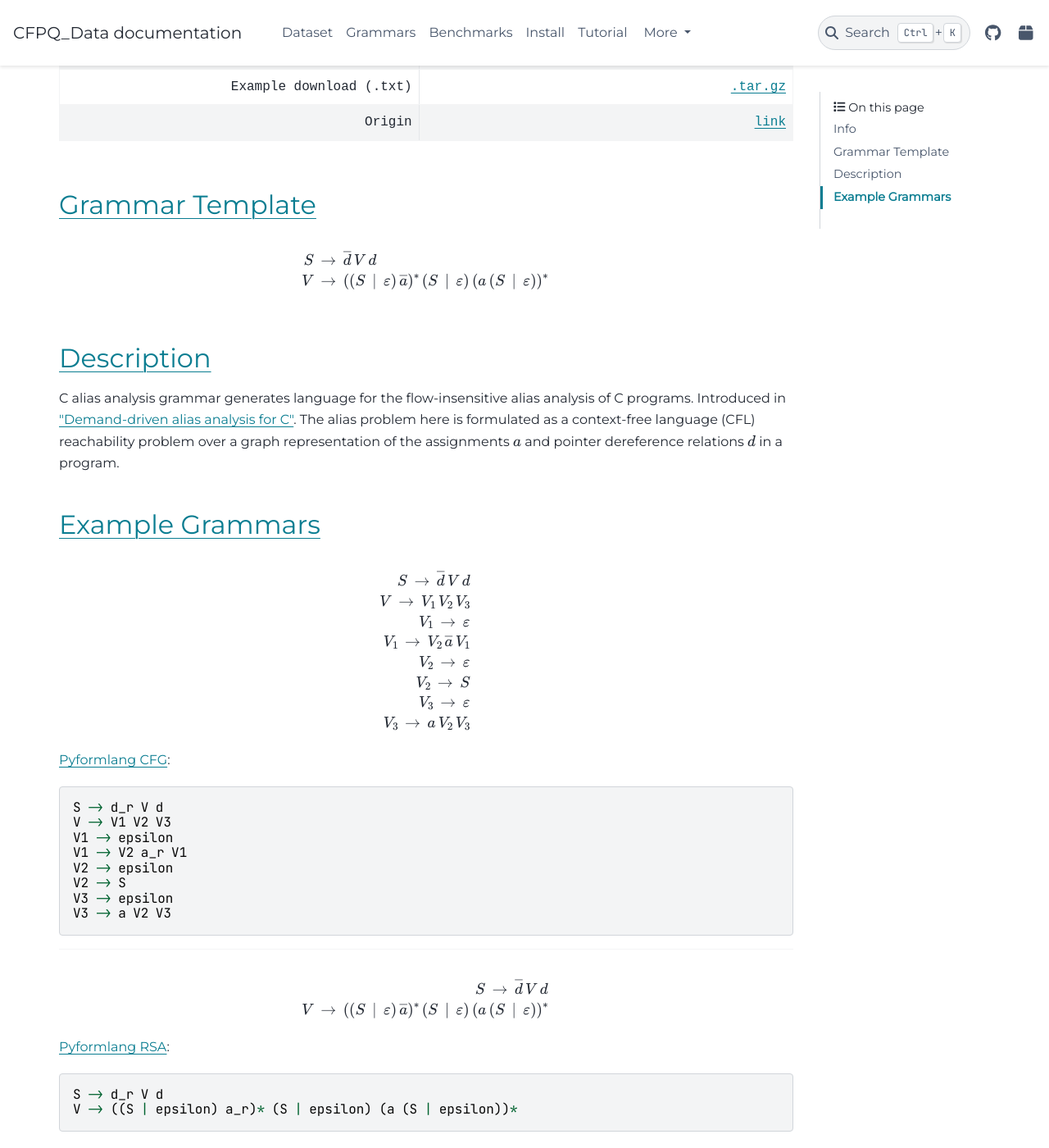
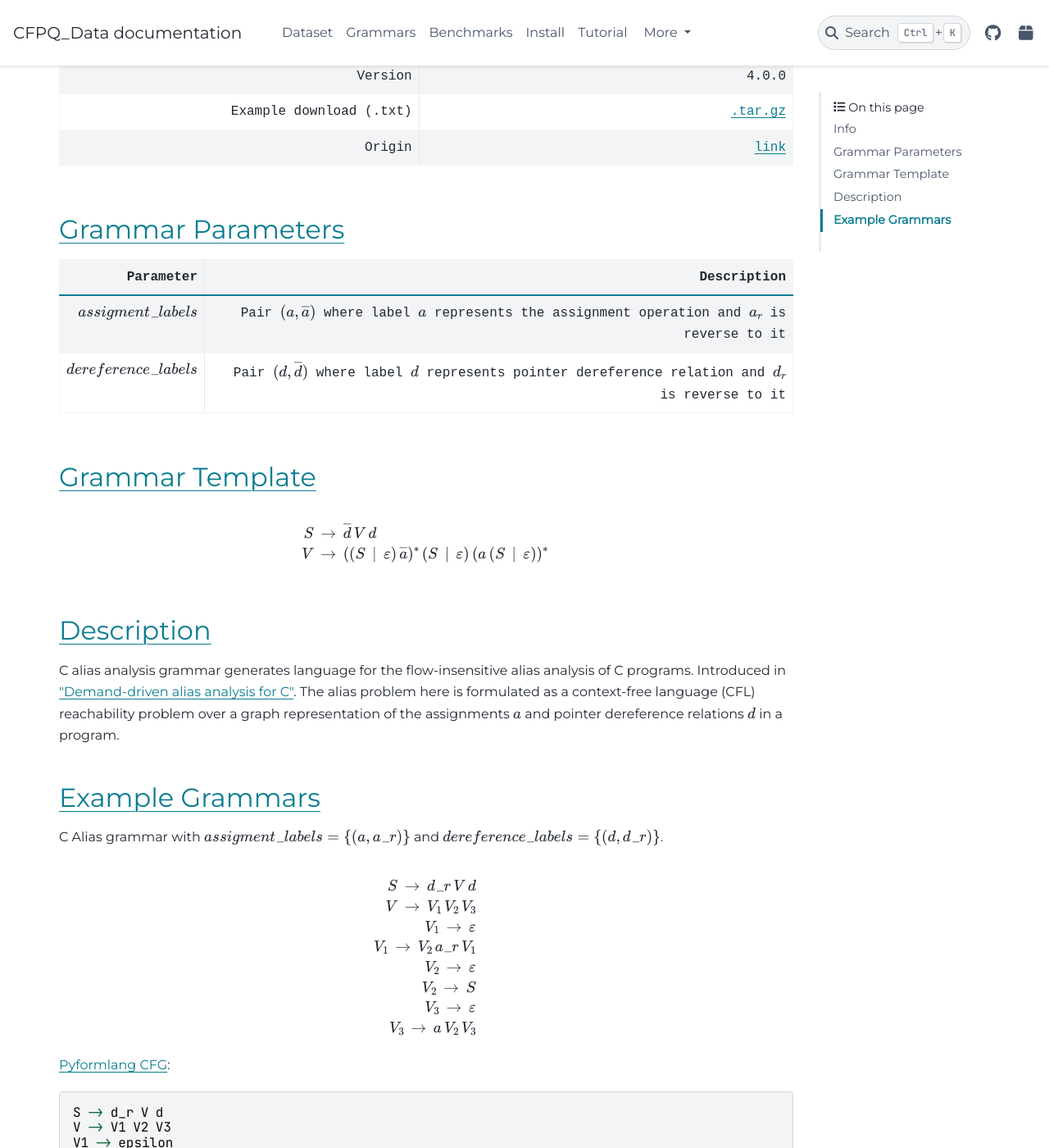
Before and after one commit to FormalLanguageConstrainedPathQuerying/CFPQ_Data, a Sphinx documentation site: the page built from docs/grammars/data/c_alias.rst, in a window 1280 px wide and 1400 px high, scrolled down 621 px. Shown: the whole window at 82% size. Built offline with Sphinx 7.4.7 and the PyData theme 0.15.4, drawn with Linux system fonts in a browser that asks for light colours; the version number could not be read and is left out; some of the changed text lies outside the part shown.

Commit message:
Updated C alias grammar page

```diff
--- a/docs/grammars/data/c_points_to.rst
+++ b/docs/grammars/data/c_alias.rst
@@ -25,6 +25,20 @@
      - `link <https://dl.acm.org/doi/10.1145/1328897.1328464>`_
 
 
+Grammar Parameters
+------------------
+
+.. list-table::
+   :header-rows: 1
+
+   * - Parameter
+     - Description
+   * - :math:`\textit{assigment_labels}`
+     - Pair :math:`(a, \overline{a})` where label :math:`a` represents the assignment operation and :math:`a_r` is reverse to it
+   * - :math:`\textit{dereference_labels}`
+     - Pair :math:`(d, \overline{d})` where label :math:`d` represents pointer dereference relation and :math:`d_r` is reverse to it
+
+
 Grammar Template
 ----------------
 
@@ -44,13 +58,14 @@
 
 Example Grammars
 ----------------
+C Alias grammar with :math:`\textit{assigment_labels} = \{(\textit{a}, \textit{a_r})\}` and :math:`\textit{dereference_labels} = \{(\textit{d}, \textit{d_r})\}`.
 
 .. math::
 
-   S \, \rightarrow \, \overline{d} \, V \, d \, \\
+   S \, \rightarrow \, \textit{d_r} \, V \, d \, \\
    V \, \rightarrow \, V_1 \, V_2 \, V_3 \, \\
    V_1 \, \rightarrow \, \varepsilon \, \\
-   V_1 \, \rightarrow \, V_2 \, \overline{a} \, V_1 \, \\
+   V_1 \, \rightarrow \, V_2 \, \textit{a_r} \, V_1 \, \\
    V_2 \, \rightarrow \, \varepsilon \, \\
    V_2 \, \rightarrow \, S \, \\
    V_3 \, \rightarrow \, \varepsilon \, \\
@@ -73,8 +88,8 @@
 
 .. math::
 
-   S \, \rightarrow \, \overline{d} \, V \, d \, \\
-   V \, \rightarrow \, ((S \, \mid \, \varepsilon) \, \overline{a})^{*} \, (S \, \mid \, \varepsilon) \, (a \, (S \, \mid \, \varepsilon))^{*} \, \\
+   S \, \rightarrow \, \textit{d_r} \, V \, d \, \\
+   V \, \rightarrow \, ((S \, \mid \, \varepsilon) \, \textit{a_r})^{*} \, (S \, \mid \, \varepsilon) \, (a \, (S \, \mid \, \varepsilon))^{*} \, \\
 
 `Pyformlang RSA <https://github.com/Aunsiels/pyformlang/tree/master/pyformlang/rsa>`_:
 
```
